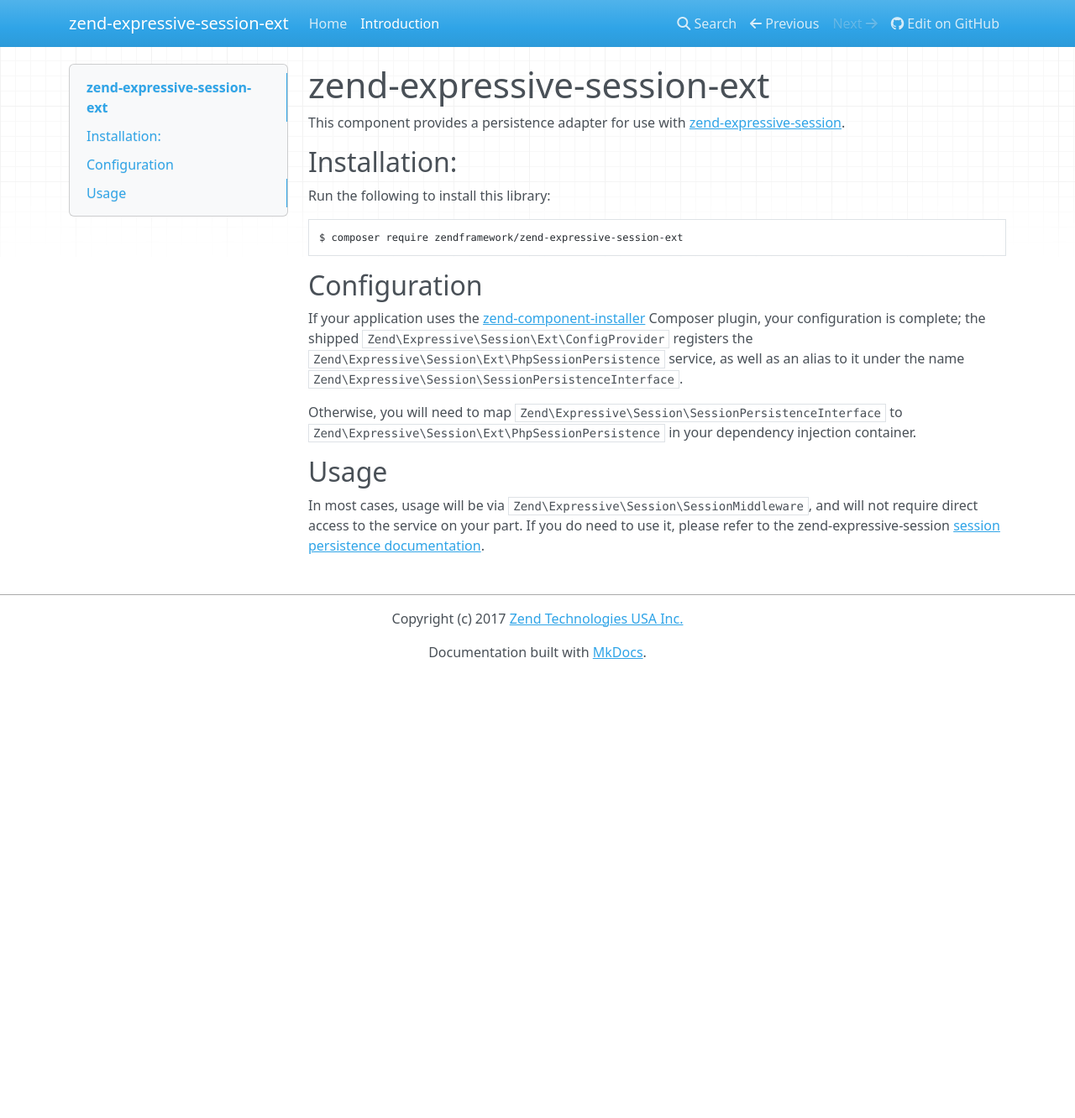
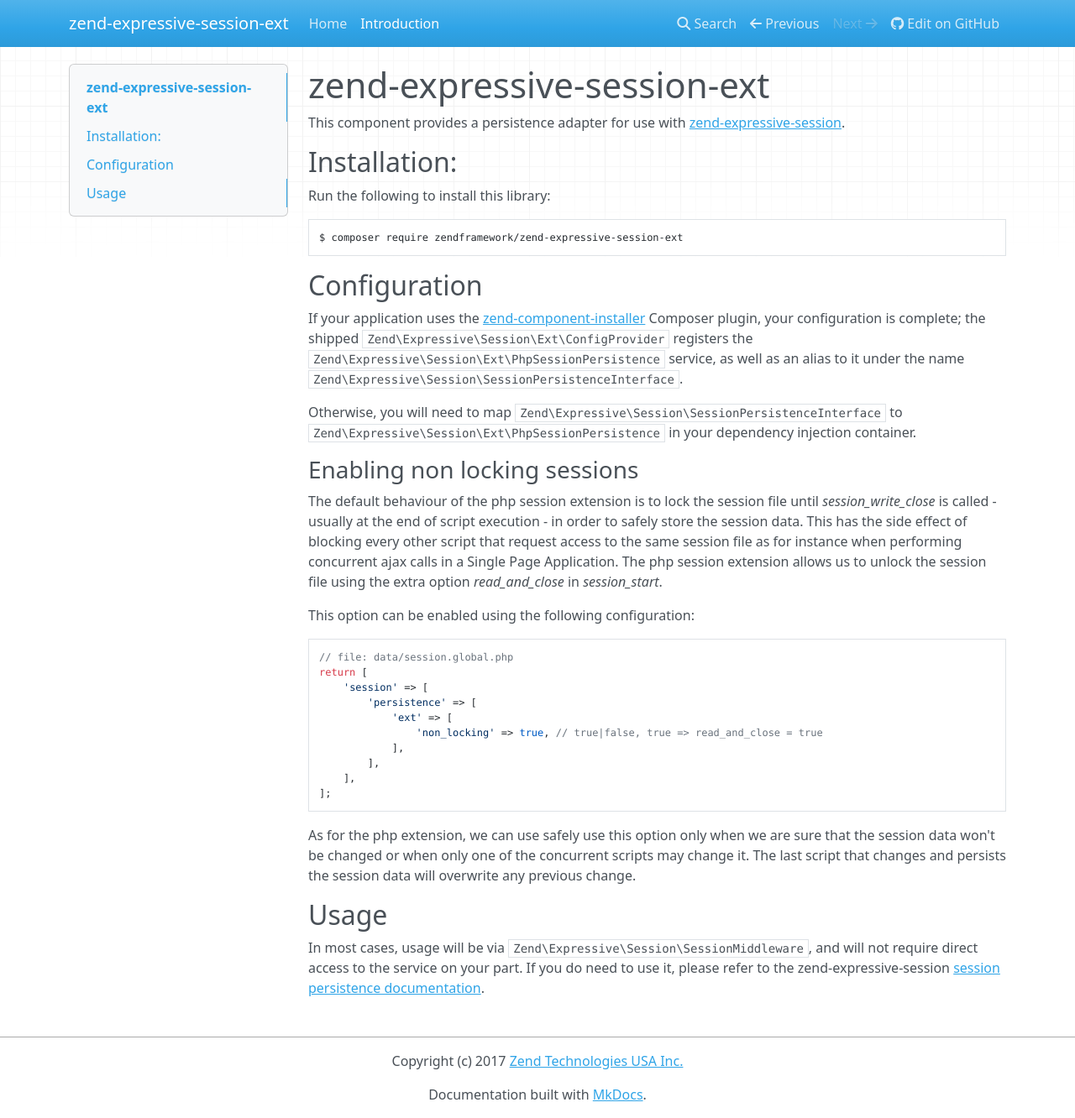
Before and after one commit to zendframework/zend-expressive-session-ext, an MkDocs documentation site: the page built from docs/book/intro.md, in a window 1280 px wide and 1332 px high. Shown: the whole window at 84% size. Built offline with MkDocs 1.6.1, drawn with Linux system fonts in a browser that asks for light colours; nearby versions of some CDN libraries; old or Windows-style settings are respelled for this version of MkDocs.

Commit message:
add docs entry for non-locking session

````diff
--- a/docs/book/intro.md
+++ b/docs/book/intro.md
@@ -23,6 +23,36 @@ Otherwise, you will need to map `Zend\Expressive\Session\SessionPersistenceInter
 to `Zend\Expressive\Session\Ext\PhpSessionPersistence` in your dependency
 injection container.
 
+### Enabling non locking sessions
+
+The default behaviour of the php session extension is to lock the session file
+until *session_write_close* is called - usually at the end of script execution -
+in order to safely store the session data. This has the side effect of blocking
+every other script that request access to the same session file as for instance
+when performing concurrent ajax calls in a Single Page Application. The php session
+extension allows us to unlock the session file using the extra option *read_and_close*
+in *session_start*.
+
+This option can be enabled using the following configuration:
+
+```php
+// file: data/session.global.php
+return [
+    'session' => [
+        'persistence' => [
+            'ext' => [
+                'non_locking' => true, // true|false, true => read_and_close = true
+            ],
+        ],
+    ],
+];
+```
+
+As for the php extension, we can use safely use this option only when we are sure
+that the session data won't be changed or when only one of the concurrent scripts
+may change it. The last script that changes and persists the session data will
+overwrite any previous change.
+
 ## Usage
 
 In most cases, usage will be via `Zend\Expressive\Session\SessionMiddleware`,
````
